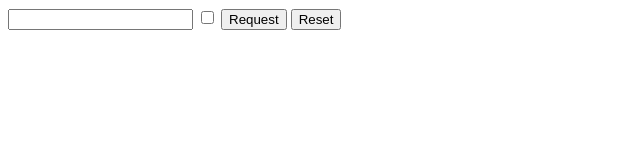
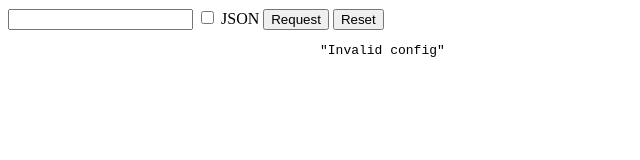
Before and after one commit to GiDW/request-js, a website: page test.html in a window 1280 px wide. Both pictures are taken after a click on the button "Request". Shown: the whole page, without its empty margins (0-640 px from the left). Drawn offline with Linux system fonts and the light colour scheme.

Commit message:
Enhanced test page

```diff
--- a/test.html
+++ b/test.html
@@ -3,51 +3,95 @@
     <head>
         <meta charset="UTF-8">
         <title>Request Test</title>
-        <script src="index.min.js"></script>
+        <meta name="viewport" content="width=device-width, initial-scale=1.0">
+        <style>
+        .result-container {
+            width: 640px;
+            max-width: 100%;
+            margin-left: auto;
+            margin-right: auto;
+            overflow: auto;
+        }
+        @media (prefers-color-scheme: dark) {
+            body {
+                color: #ffffff;
+                background-color: #303030;
+            }
+        }
+        </style>
     </head>
     <body>
         <input id="inUrl" type="text">
         <input id="chkJson" type="checkbox">
+        <label for="chkJson">JSON</label>
         <button id="btnRequest">Request</button>
         <button id="btnReset">Reset</button>
+        <div id="elResult" class="result-container"></div>
+        <script src="index.min.js"></script>
         <script>
             (function () {
                 // TEST 'https://jsonplaceholder.typicode.com/posts/1'
 
-                var inUrl, chkJson
+                var inUrl, chkJson, txtResult
+                var _lastRequest
 
                 document.addEventListener('DOMContentLoaded', start)
 
                 function start () {
-                    var btnRequest, btnReset
+                    var btnRequest, btnReset, elResult, elPre
 
                     inUrl = document.getElementById('inUrl')
                     chkJson = document.getElementById('chkJson')
                     btnRequest = document.getElementById('btnRequest')
                     btnReset = document.getElementById('btnReset')
+                    elResult = document.getElementById('elResult')
+
+                    elPre = document.createElement('pre')
+                    txtResult = document.createTextNode('')
+
+                    elPre.appendChild(txtResult)
+                    elResult.appendChild(elPre)
 
                     btnRequest.addEventListener('click',actionRequest)
                     btnReset.addEventListener('click',actionReset)
                 }
 
                 function actionRequest () {
-                    console.log('ACTION Request', chkJson.checked)
-                    RequestJs(
+                    _clearLastRequest()
+                    _lastRequest = RequestJs(
                         {
                             url: inUrl.value,
-                            json: chkJson.checked
+                            json: chkJson.checked,
+                            timeout: 5000
                         },
                         onRequest
                     )
                 }
 
                 function actionReset () {
-                    console.log('ACTION Reset')
+                    _clearLastRequest()
                     inUrl.value = ''
                 }
 
                 function onRequest (err, result) {
-                    console.log('On requst', err, result)
+                    var _str
+                    _str = JSON.stringify(err ? err : result, null, 2)
+                    console.log(
+                        'On requst\nError\n',
+                        err,
+                        '\nResult\n',
+                        result,
+                        '\nString\n',
+                        _str
+                    )
+                    txtResult.nodeValue = _str
+                }
+
+                function _clearLastRequest () {
+                    if (_lastRequest && _lastRequest.abort) {
+                        _lastRequest.abort()
+                    }
+                    _lastRequest = null
                 }
             }())
         </script>
```
